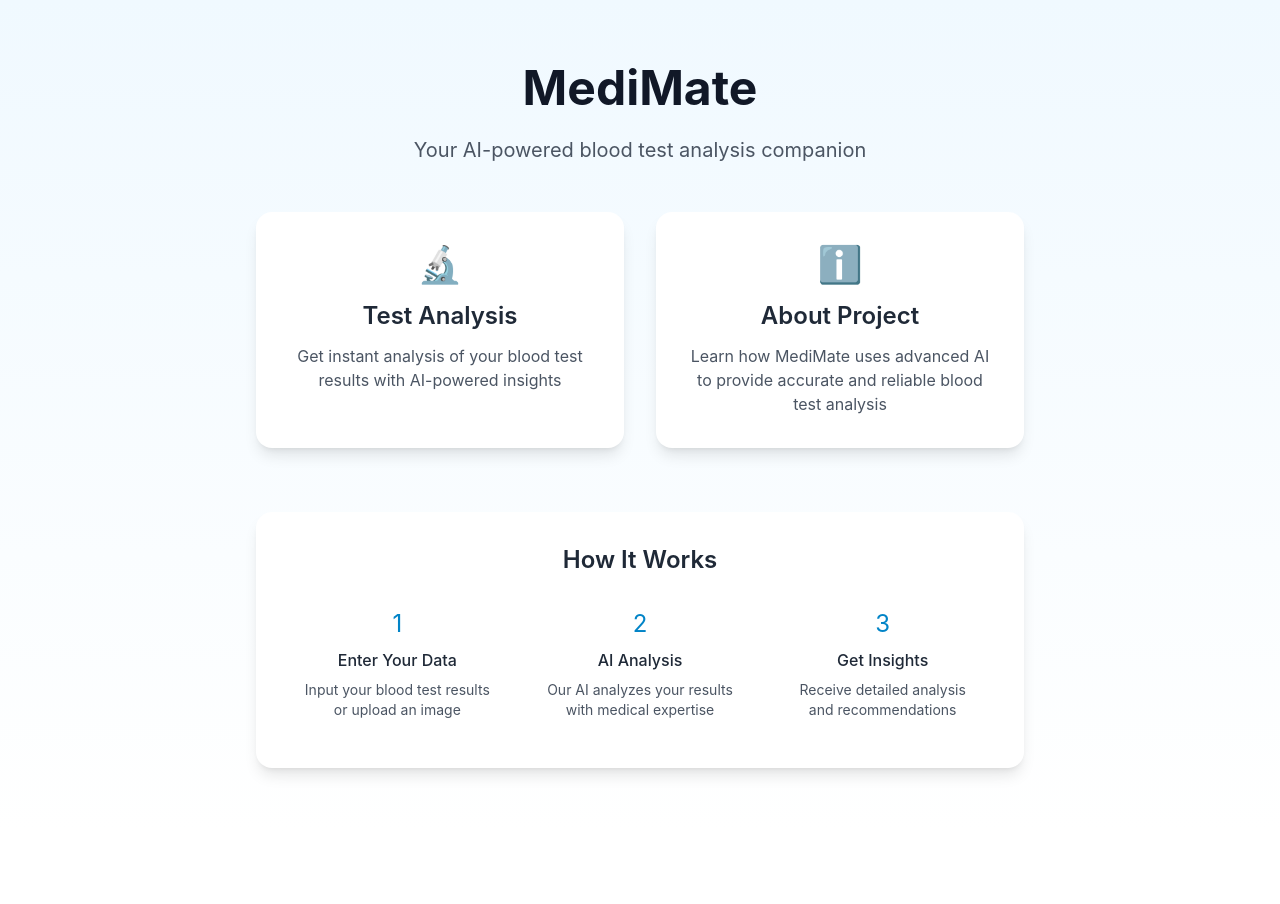
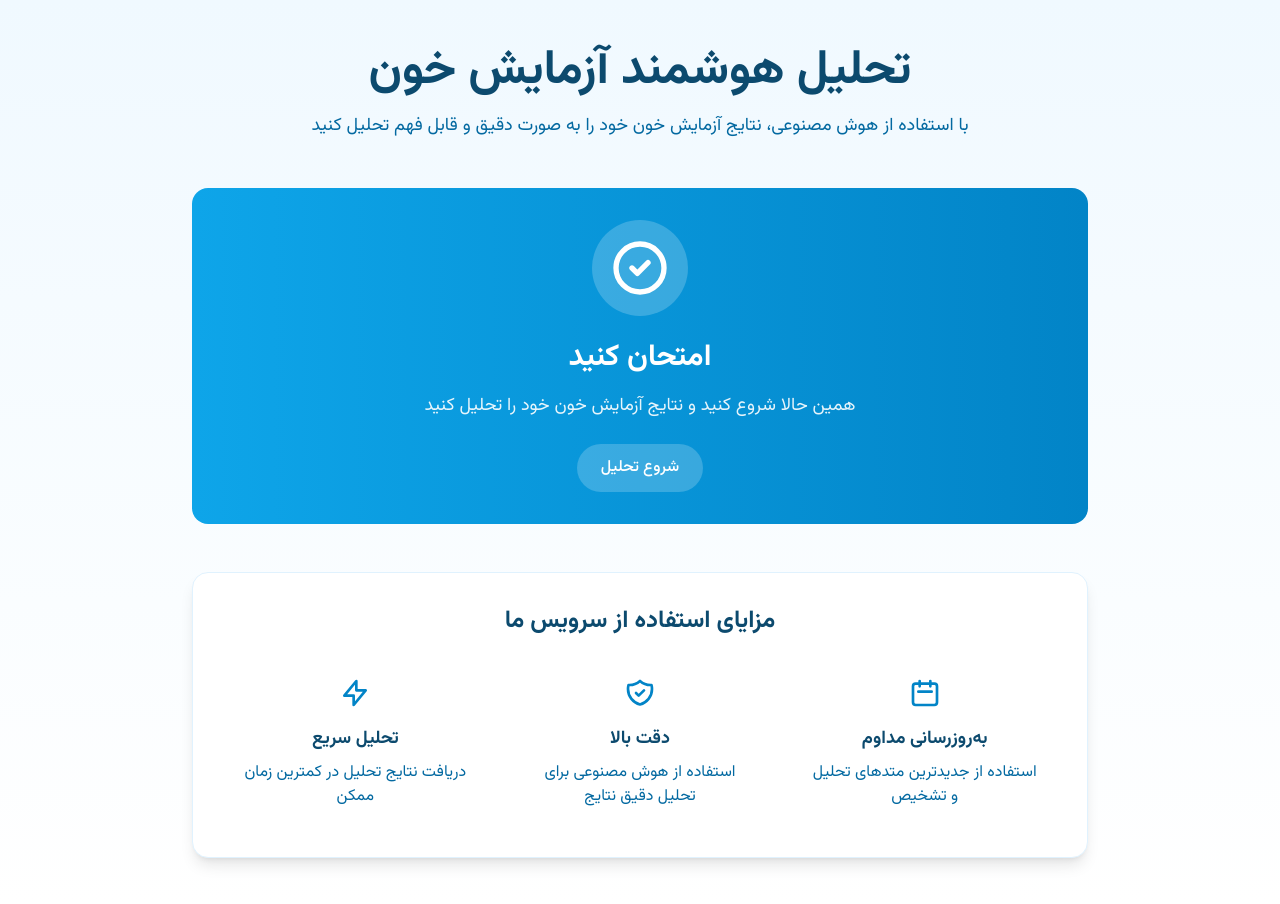
Before and after one commit to pouriazzz/medimate, a Next.js app: page / in a window 1280 px wide. Before the commit the page ends 832 px from the top, so only its background shows below. Built offline with nearby package versions, Linux system fonts and the light colour scheme; what @plasmicapp/loader-nextjs, @plasmicapp/loader-react would draw is missing.

Commit message:
feat: update homepage with modern design and Persian text support

```diff
--- a/pages/index.js
+++ b/pages/index.js
@@ -1,53 +1,114 @@
 import Link from 'next/link';
+import { motion } from 'framer-motion';
 
 export default function Home() {
   return (
-    <div className="min-h-screen bg-gradient-to-b from-sky-50 to-white">
-      <div className="container mx-auto px-4 py-16">
-        <div className="max-w-3xl mx-auto text-center">
-          <h1 className="text-5xl font-bold text-gray-900 mb-6">
-            MediMate
+    <div className="min-h-screen bg-gradient-to-b from-sky-50 to-white font-vazirmatn">
+      <div className="container mx-auto px-4 py-12">
+        <motion.div
+          initial={{ opacity: 0, y: 20 }}
+          animate={{ opacity: 1, y: 0 }}
+          transition={{ duration: 0.5 }}
+          className="max-w-4xl mx-auto"
+        >
+          <motion.div
+            initial={{ opacity: 0, y: 20 }}
+            animate={{ opacity: 1, y: 0 }}
+            transition={{ duration: 0.5, delay: 0.2 }}
+            className="text-center mb-12"
+          >
+            <h1 className="text-4xl md:text-5xl font-bold text-sky-900 mb-4">
+              تحلیل هوشمند آزمایش خون
             </h1>
-          <p className="text-xl text-gray-600 mb-12">
-            Your AI-powered blood test analysis companion
+            <p className="text-lg text-sky-700 max-w-2xl mx-auto">
+              با استفاده از هوش مصنوعی، نتایج آزمایش خون خود را به صورت دقیق و قابل فهم تحلیل کنید
             </p>
+          </motion.div>
 
-          <div className="grid md:grid-cols-2 gap-8 mb-16">
-            <Link href="/blood-test-analysis"
-              className="group bg-white p-8 rounded-2xl shadow-lg hover:shadow-xl transition-all transform hover:-translate-y-1">
-              <div className="text-sky-600 text-4xl mb-4">🔬</div>
-              <h2 className="text-2xl font-semibold text-gray-800 mb-3">Test Analysis</h2>
-              <p className="text-gray-600">Get instant analysis of your blood test results with AI-powered insights</p>
-            </Link>
-
-            <div className="bg-white p-8 rounded-2xl shadow-lg">
-              <div className="text-sky-600 text-4xl mb-4">ℹ️</div>
-              <h2 className="text-2xl font-semibold text-gray-800 mb-3">About Project</h2>
-              <p className="text-gray-600">Learn how MediMate uses advanced AI to provide accurate and reliable blood test analysis</p>
+          <motion.div
+            initial={{ opacity: 0, y: 20 }}
+            animate={{ opacity: 1, y: 0 }}
+            transition={{ duration: 0.5, delay: 0.4 }}
+            className="mb-12"
+          >
+            <Link href="/blood-test-analysis">
+              <motion.div
+                whileHover={{ scale: 1.02, boxShadow: "0 20px 25px -5px rgba(0, 0, 0, 0.1), 0 10px 10px -5px rgba(0, 0, 0, 0.04)" }}
+                className="bg-gradient-to-r from-sky-500 to-sky-600 rounded-2xl p-8 text-center cursor-pointer transform transition-all duration-300"
+              >
+                <div className="flex flex-col items-center">
+                  <div className="bg-white/20 p-4 rounded-full mb-6">
+                    <svg className="w-16 h-16 text-white" fill="none" stroke="currentColor" viewBox="0 0 24 24">
+                      <path strokeLinecap="round" strokeLinejoin="round" strokeWidth="2" d="M9 12l2 2 4-4m6 2a9 9 0 11-18 0 9 9 0 0118 0z" />
+                    </svg>
+                  </div>
+                  <h2 className="text-3xl font-bold text-white mb-4">امتحان کنید</h2>
+                  <p className="text-white/90 text-lg mb-6">
+                    همین حالا شروع کنید و نتایج آزمایش خون خود را تحلیل کنید
+                  </p>
+                  <div className="bg-white/20 px-6 py-3 rounded-full text-white font-medium hover:bg-white/30 transition-colors">
+                    شروع تحلیل
                   </div>
                 </div>
+              </motion.div>
+            </Link>
+          </motion.div>
 
-          <div className="bg-white p-8 rounded-2xl shadow-lg">
-            <h2 className="text-2xl font-semibold text-gray-800 mb-4">How It Works</h2>
-            <div className="grid md:grid-cols-3 gap-6">
-              <div className="p-4">
-                <div className="text-sky-600 text-2xl mb-2">1</div>
-                <h3 className="font-medium text-gray-800 mb-2">Enter Your Data</h3>
-                <p className="text-gray-600 text-sm">Input your blood test results or upload an image</p>
+          <motion.div
+            initial={{ opacity: 0, y: 20 }}
+            animate={{ opacity: 1, y: 0 }}
+            transition={{ duration: 0.5, delay: 0.6 }}
+            className="bg-white rounded-2xl shadow-lg p-8 border border-sky-100"
+          >
+            <h2 className="text-2xl font-bold text-sky-900 mb-6 text-center">مزایای استفاده از سرویس ما</h2>
+            <div className="grid grid-cols-1 md:grid-cols-3 gap-6">
+              <motion.div
+                whileHover={{ scale: 1.02 }}
+                className="text-center p-4"
+              >
+                <div className="text-sky-600 mb-4">
+                  <svg className="w-8 h-8 mx-auto" fill="none" stroke="currentColor" viewBox="0 0 24 24">
+                    <path strokeLinecap="round" strokeLinejoin="round" strokeWidth="2" d="M13 10V3L4 14h7v7l9-11h-7z" />
+                  </svg>
                 </div>
-              <div className="p-4">
-                <div className="text-sky-600 text-2xl mb-2">2</div>
-                <h3 className="font-medium text-gray-800 mb-2">AI Analysis</h3>
-                <p className="text-gray-600 text-sm">Our AI analyzes your results with medical expertise</p>
+                <h3 className="text-lg font-bold text-sky-900 mb-2">تحلیل سریع</h3>
+                <p className="text-sky-700">
+                  دریافت نتایج تحلیل در کمترین زمان ممکن
+                </p>
+              </motion.div>
+
+              <motion.div
+                whileHover={{ scale: 1.02 }}
+                className="text-center p-4"
+              >
+                <div className="text-sky-600 mb-4">
+                  <svg className="w-8 h-8 mx-auto" fill="none" stroke="currentColor" viewBox="0 0 24 24">
+                    <path strokeLinecap="round" strokeLinejoin="round" strokeWidth="2" d="M9 12l2 2 4-4m5.618-4.016A11.955 11.955 0 0112 2.944a11.955 11.955 0 01-8.618 3.04A12.02 12.02 0 003 9c0 5.591 3.824 10.29 9 11.622 5.176-1.332 9-6.03 9-11.622 0-1.042-.133-2.052-.382-3.016z" />
+                  </svg>
                 </div>
-              <div className="p-4">
-                <div className="text-sky-600 text-2xl mb-2">3</div>
-                <h3 className="font-medium text-gray-800 mb-2">Get Insights</h3>
-                <p className="text-gray-600 text-sm">Receive detailed analysis and recommendations</p>
+                <h3 className="text-lg font-bold text-sky-900 mb-2">دقت بالا</h3>
+                <p className="text-sky-700">
+                  استفاده از هوش مصنوعی برای تحلیل دقیق نتایج
+                </p>
+              </motion.div>
+
+              <motion.div
+                whileHover={{ scale: 1.02 }}
+                className="text-center p-4"
+              >
+                <div className="text-sky-600 mb-4">
+                  <svg className="w-8 h-8 mx-auto" fill="none" stroke="currentColor" viewBox="0 0 24 24">
+                    <path strokeLinecap="round" strokeLinejoin="round" strokeWidth="2" d="M8 7V3m8 4V3m-9 8h10M5 21h14a2 2 0 002-2V7a2 2 0 00-2-2H5a2 2 0 00-2 2v12a2 2 0 002 2z" />
+                  </svg>
                 </div>
+                <h3 className="text-lg font-bold text-sky-900 mb-2">به‌روزرسانی مداوم</h3>
+                <p className="text-sky-700">
+                  استفاده از جدیدترین متدهای تحلیل و تشخیص
+                </p>
+              </motion.div>
             </div>
-          </div>
-        </div>
+          </motion.div>
+        </motion.div>
       </div>
     </div>
   );
--- a/tailwind.config.js
+++ b/tailwind.config.js
@@ -1,14 +1,15 @@
 /** @type {import('tailwindcss').Config} */
 module.exports = {
   content: [
-    './pages/**/*.{js,ts,jsx,tsx}',
-    './components/**/*.{js,ts,jsx,tsx}',
-    './app/**/*.{js,ts,jsx,tsx}',
+    './pages/**/*.{js,ts,jsx,tsx,mdx}',
+    './components/**/*.{js,ts,jsx,tsx,mdx}',
+    './app/**/*.{js,ts,jsx,tsx,mdx}',
   ],
   theme: {
     extend: {
       fontFamily: {
         sans: ['Inter', 'system-ui', 'sans-serif'],
+        vazirmatn: ['var(--font-vazirmatn)'],
       },
     },
   },
```
Lines whose indentation alone changed are shown as unchanged.
